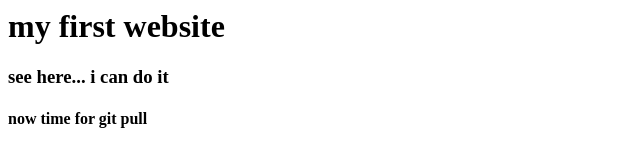
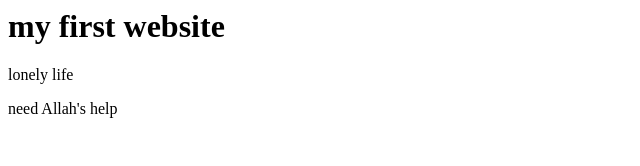
Before and after one commit to rakin-ahmed/my-first-website, a plain HTML site: page index.html in a window 1280 px wide. Shown: the whole page, without its empty margins (0-640 px from the left). Drawn offline with Linux system fonts and the light colour scheme.

Commit message:
ghost hunt

```diff
--- a/index.html
+++ b/index.html
@@ -1,7 +1,7 @@
 <html>
     <body>
         <h1>my first website</h1>
-        <h3>see here... i can do it</h3>
-        <h4>now time for git pull</h4>
+        <p>lonely life</p>
+        <p>need Allah's help</p>
     </body>
 </html>
```
